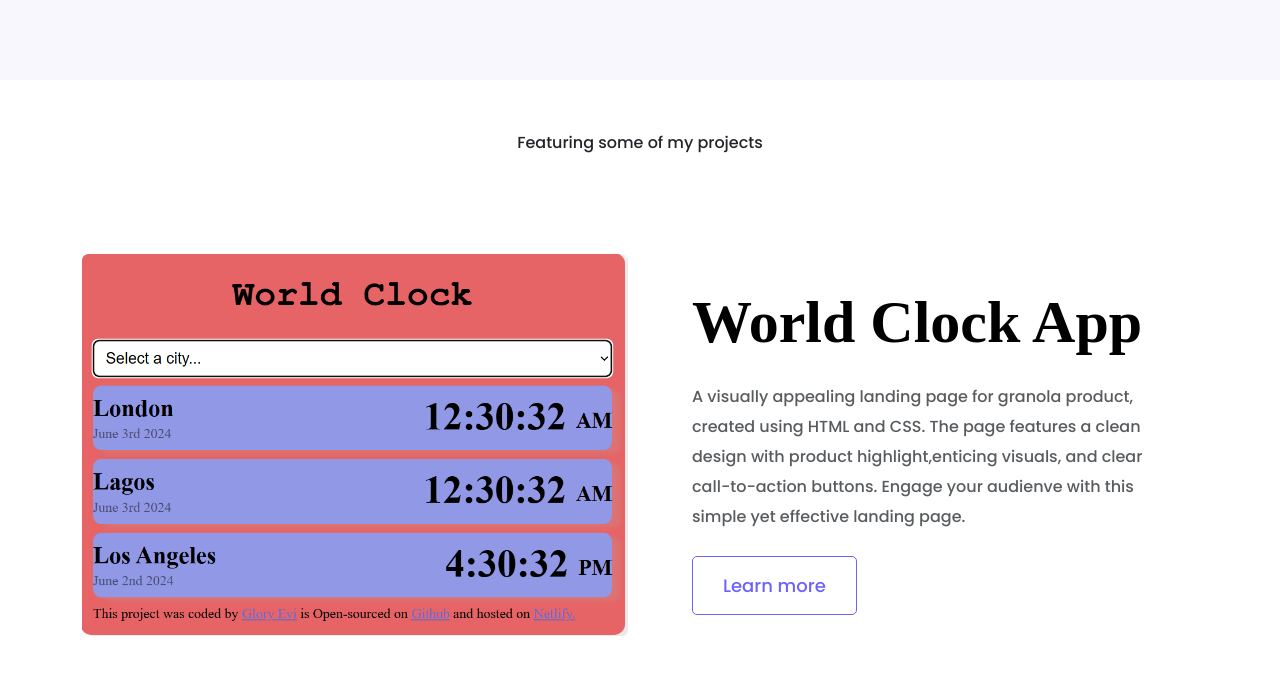
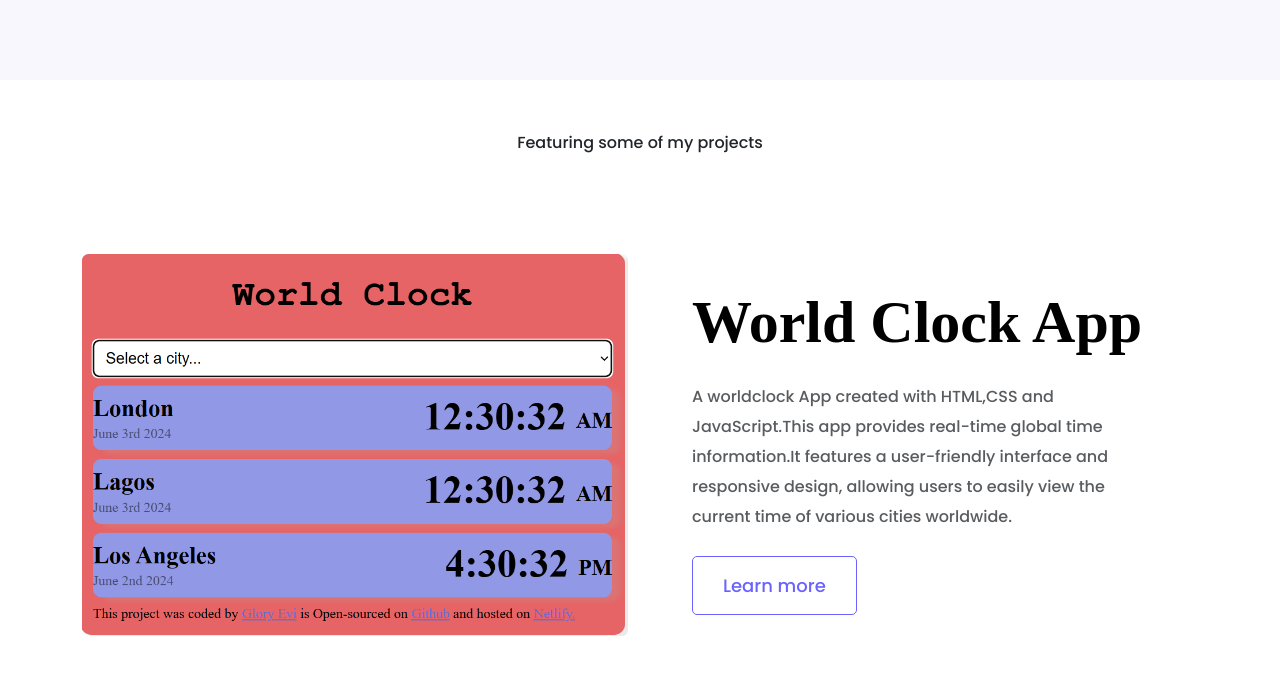
Before and after one commit to GloryEvi/portfolio-project, a plain HTML site: page index.html in a window 1280 px wide. Shown: the part 432-1106 px from the top of the page. Drawn offline with nearby package versions, Linux system fonts and the light colour scheme; a web font is replaced by a local one.

Commit message:
updated the worldclock description on the homepage

```diff
--- a/index.html
+++ b/index.html
@@ -100,10 +100,10 @@
           <div class="project-description">
             <h2 class="mb-4">World Clock App</h2>
             <p class="mb-4 text-muted">
-              A visually appealing landing page for granola product, created
-              using HTML and CSS. The page features a clean design with product
-              highlight,enticing visuals, and clear call-to-action buttons.
-              Engage your audienve with this simple yet effective landing page.
+              A worldclock App created with HTML,CSS and JavaScript.This app
+              provides real-time global time information.It features a
+              user-friendly interface and responsive design, allowing users to
+              easily view the current time of various cities worldwide.
             </p>
             <a href="/work.html#worldclock-app" class="btn btn-branding2"
               >Learn more</a
```
